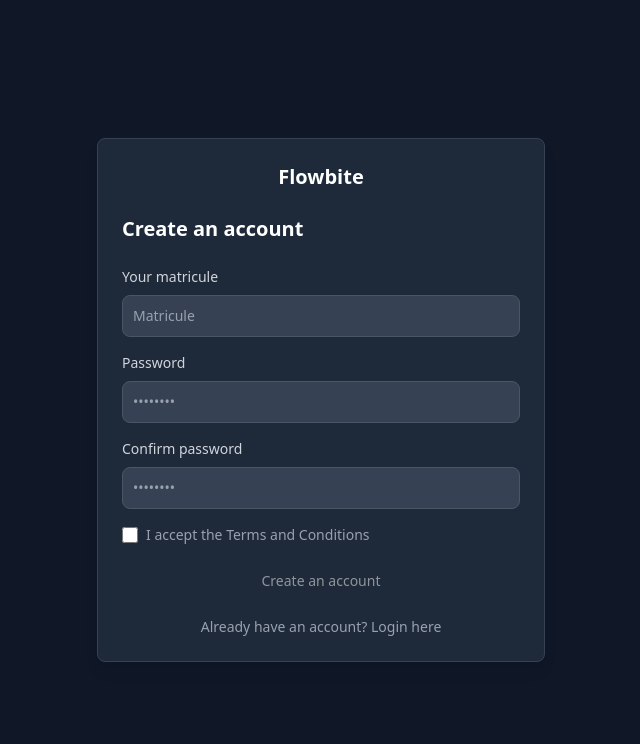
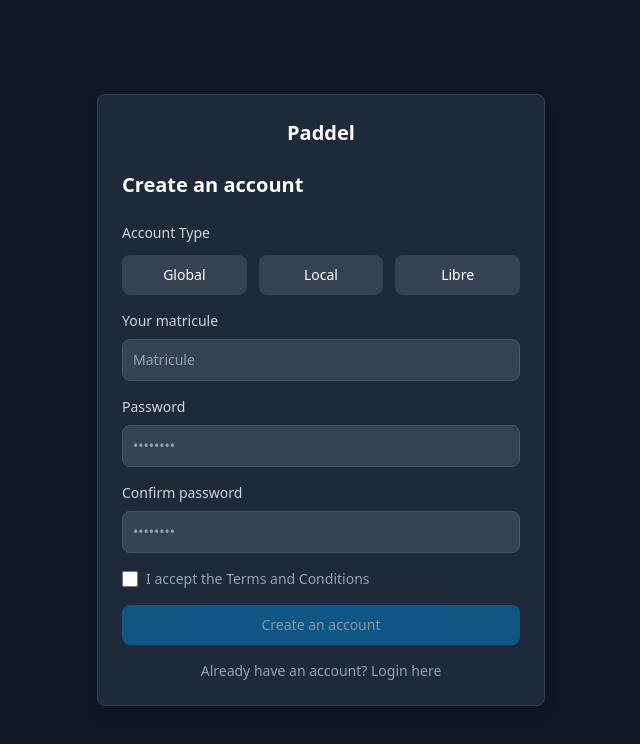
Before and after one commit to Dyanisos-w/Examen_SGB, an Angular app in the folder padel-frontend/: page /register in a window 1280 px wide. Shown: the top 744 px of the page, without its empty margins (319-959 px from the left). Built offline with nearby package versions, Linux system fonts and the light colour scheme.

Commit message:
modification de Register niveau backend et Frontend, mdoification légère (ajout de couleur) pour login

```diff
--- a/padel-frontend/src/app/layout/login/login.html
+++ b/padel-frontend/src/app/layout/login/login.html
@@ -7,7 +7,7 @@
       <!-- Logo -->
       <div class="flex justify-center">
         <span class="text-white text-xl font-semibold">
-          Flowbite
+          Paddel
         </span>
       </div>
 
--- a/padel-frontend/src/app/layout/register/register.html
+++ b/padel-frontend/src/app/layout/register/register.html
@@ -7,9 +7,10 @@
       <!-- Logo -->
       <div class="flex justify-center">
         <span class="text-white text-xl font-semibold">
-          Flowbite
+          Paddel
         </span>
       </div>
+
 
       <!-- Title -->
       <h1 class="text-xl font-bold text-white">
@@ -20,8 +21,70 @@
         [formGroup]="registerForm"
         (ngSubmit)="onSubmit()"
         class="space-y-4">
+        <!-- Account Type -->
+        <div>
+          <label class="block mb-3 text-sm font-medium text-gray-300">
+            Account Type
+          </label>
 
-        <!-- Email -->
+          <div class="grid grid-cols-3 gap-3">
+            <button
+              type="button"
+              (click)="selectAccountType('GLOBAL')"
+              [ngClass]="{
+        'bg-sky-600 ring-2 ring-primary-400': registerForm.get('accountType')?.value === 'GLOBAL',
+        'bg-gray-700 hover:bg-gray-600': registerForm.get('accountType')?.value !== 'GLOBAL'
+      }"
+              class="py-2.5 rounded-lg text-sm font-medium text-white transition">
+              Global
+            </button>
+
+            <button
+              type="button"
+              (click)="selectAccountType('LOCAL')"
+              [ngClass]="{
+        'bg-sky-600 ring-2 ring-primary-400': registerForm.get('accountType')?.value === 'LOCAL',
+        'bg-gray-700 hover:bg-gray-600': registerForm.get('accountType')?.value !== 'LOCAL'
+      }"
+              class="py-2.5 rounded-lg text-sm font-medium text-white transition">
+              Local
+            </button>
+
+            <button
+              type="button"
+              (click)="selectAccountType('FREE')"
+              [ngClass]="{
+        'bg-sky-600 ring-2 ring-primary-400': registerForm.get('accountType')?.value === 'FREE',
+        'bg-gray-700 hover:bg-gray-600': registerForm.get('accountType')?.value !== 'FREE'
+      }"
+              class="py-2.5 rounded-lg text-sm font-medium text-white transition">
+              Libre
+            </button>
+          </div>
+          <div *ngIf="registerForm.get('accountType')?.value === 'LOCAL'" class="mt-4">
+
+            <label class="block mb-2 text-sm font-medium text-gray-300">
+              Select your city
+            </label>
+
+            <select
+              formControlName="ville"
+              class="w-full rounded-lg bg-gray-700 border border-gray-600
+           text-white text-sm p-2.5
+           focus:ring-primary-600 focus:border-primary-600">
+
+              <option value="">Choose a city</option>
+              <option value="Bruxelles">Bruxelles</option>
+              <option value="Namur">Namur</option>
+              <option value="Liège">Liège</option>
+
+            </select>
+
+          </div>
+
+        </div>
+
+        <!-- Matricule généré par le backend -->
         <div>
           <label class="block mb-2 text-sm font-medium text-gray-300">
             Your matricule
@@ -79,12 +142,18 @@
           </label>
         </div>
 
+
+
+
+
+
+
         <!-- Button -->
         <button
           type="submit"
           [disabled]="registerForm.invalid"
           class="w-full py-2.5 rounded-lg text-sm font-medium text-white
-                 bg-primary-600 hover:bg-primary-700
+                 bg-sky-600 hover:bg-primary-700
                  focus:ring-4 focus:ring-primary-800
                  disabled:opacity-50">
           Create an account
--- a/padel-frontend/src/app/layout/register/register.ts
+++ b/padel-frontend/src/app/layout/register/register.ts
@@ -1,6 +1,8 @@
 import { Component, inject } from '@angular/core';
 import { FormBuilder, Validators, ReactiveFormsModule } from '@angular/forms';
 import { RouterLink } from '@angular/router';
+import {CommonModule, NgClass} from '@angular/common';
+import {disabled} from '@angular/forms/signals';
 
 @Component({
   selector: 'app-register',
@@ -8,7 +10,9 @@ import { RouterLink } from '@angular/router';
   standalone: true,
   imports: [
     ReactiveFormsModule,
-    RouterLink
+    RouterLink,
+    NgClass,
+    CommonModule
 
   ]
 })
@@ -16,11 +20,27 @@ export class RegisterComponent {
   private fb = inject(FormBuilder);
 
   registerForm = this.fb.group({
-    matricule: ['', [Validators.required, Validators.pattern(/^(L|G|S|AG|AL)\d{5}$/)]],
+    matricule: [{value: '', disabled: true}],
     password: ['', [Validators.required, Validators.minLength(6)]],
     confirmPassword: ['', Validators.required],
     terms: [false, Validators.requiredTrue],
+    accountType: ['', Validators.required],
+    ville: [{value: '', disabled: true},],
+
   });
+  selectAccountType(type: string): void {
+    this.registerForm.patchValue({ accountType: type });
+    const villeControl = this.registerForm.get('ville');
+  if (type=== 'LOCAL') {
+    villeControl?.enable();
+    villeControl?.setValidators(Validators.required);
+  } else {
+    villeControl?.reset();
+    villeControl?.clearValidators();
+    villeControl?.disable();
+  }
+  villeControl?.updateValueAndValidity();
+  }
 
   onSubmit(): void {
     if (this.registerForm.invalid) return;
```
